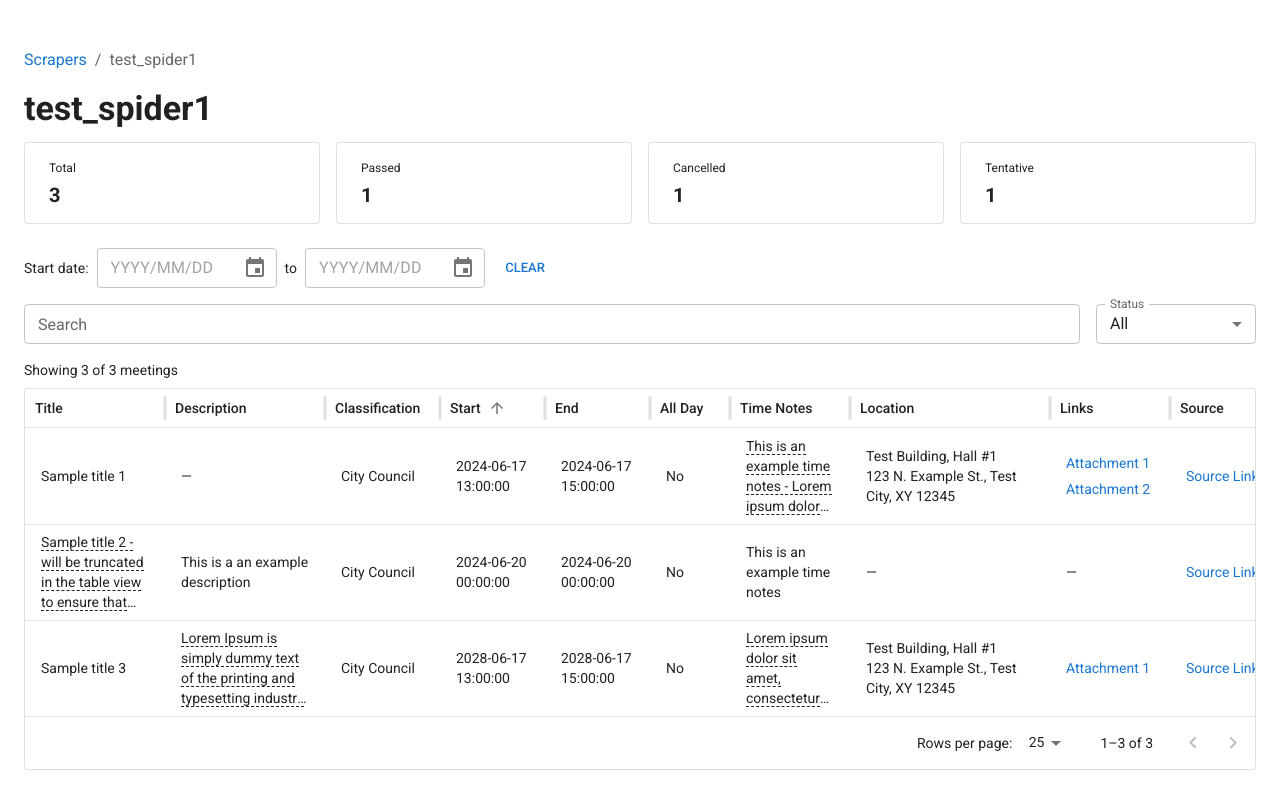
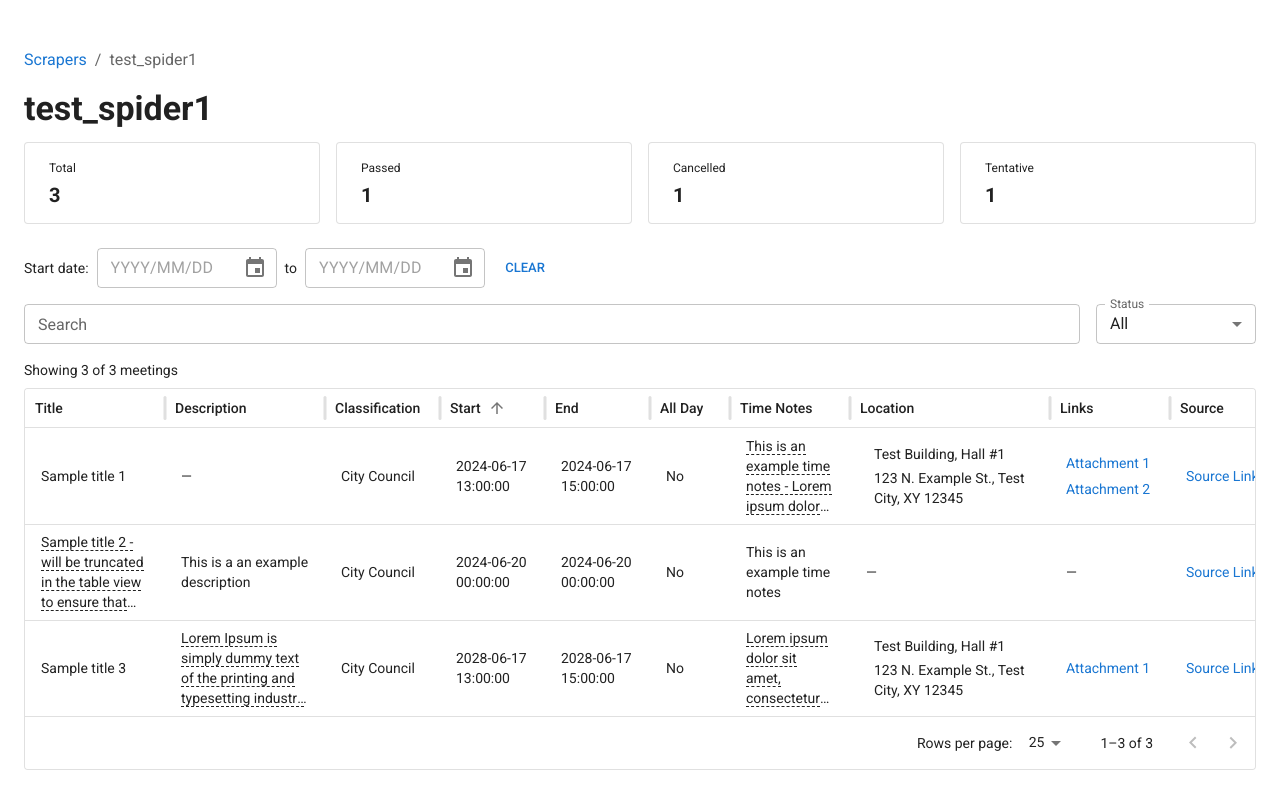
Before and after one commit to DevArtsLab/city-scrapers-meetings-viewer, a Next.js app: page /scrapers/test_spider1 in a window 1280 px wide. Shown: the top 808 px of the page. Built offline with nearby package versions, Linux system fonts and the light colour scheme; what @mui/material-nextjs would draw is missing.

Commit message:
fix: location cell padding and new line for name and address, hydration error, 4-line clamp, and min column width

```diff
--- a/components/MeetingCard.tsx
+++ b/components/MeetingCard.tsx
@@ -1,5 +1,6 @@
 "use client";
 
+import Box from "@mui/material/Box";
 import Paper from "@mui/material/Paper";
 import Stack from "@mui/material/Stack";
 import Typography from "@mui/material/Typography";
@@ -53,8 +54,29 @@ function CardField({
       >
         {label}
       </Typography>
-      <Typography variant="body2">{value}</Typography>
+      <Typography variant="body2" component="div">{value}</Typography>
     </Stack>
+  );
+}
+
+function LocationPart({ value, fallback }: { value: string; fallback: string }) {
+  return (
+    <Box
+      sx={{
+        display: "-webkit-box",
+        WebkitLineClamp: 2,
+        WebkitBoxOrient: "vertical",
+        overflow: "hidden",
+      }}
+    >
+      {value ? (
+        value
+      ) : (
+        <Typography component="span" sx={{ color: "error.main", fontSize: "inherit" }}>
+          {fallback}
+        </Typography>
+      )}
+    </Box>
   );
 }
 
@@ -63,15 +85,12 @@ export function LocationDisplay({ record }: { record: MeetingRecord }) {
   const address = record.location?.address?.trim() ?? "";
 
   if (!name && !address) return <>—</>;
-  if (!name) return <>{address}</>;
-  if (!address) return <>{name}</>;
 
   return (
-    <>
-      {name}
-      <br />
-      {address}
-    </>
+    <Box sx={{ display: "flex", flexDirection: "column", gap: 0.5, py: 1, px: 1, wordBreak: "break-word", width: "100%", overflow: "hidden" }}>
+      <LocationPart value={name} fallback="No name" />
+      <LocationPart value={address} fallback="No address" />
+    </Box>
   );
 }
 
--- a/components/MeetingsTable.tsx
+++ b/components/MeetingsTable.tsx
@@ -116,6 +116,7 @@ const DATAGRID_COLUMNS: GridColDef[] = [
     field: "location",
     headerName: "Location",
     width: 200,
+    minWidth: 99,
     valueGetter: (_value: unknown, row: unknown) =>
       locationText(row as MeetingRecord),
     renderCell: ({ row }) => <LocationDisplay record={row as MeetingRecord} />,
```
